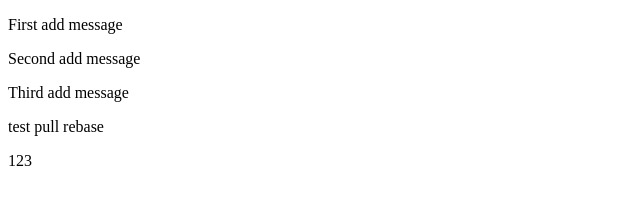
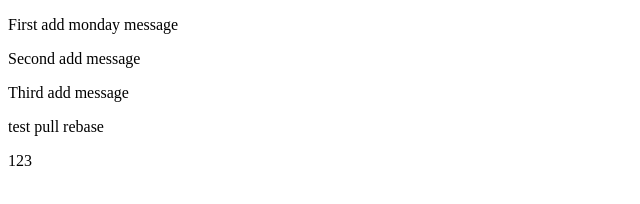
Before and after one commit to dalydai/cssStudy, a plain HTML site: page index.html in a window 1280 px wide. Shown: the full height of the page, 0-640 px from the left. Drawn offline with Linux system fonts and the light colour scheme.

Commit message:
monday local change

```diff
--- a/index.html
+++ b/index.html
@@ -7,7 +7,7 @@
     <title>Document</title>
 </head>
 <body>
-    <p>First add message</p>
+    <p>First add monday message</p>
     <p>Second add message</p>
     <p>Third add message</p>
     <p>test pull rebase</p>
```
